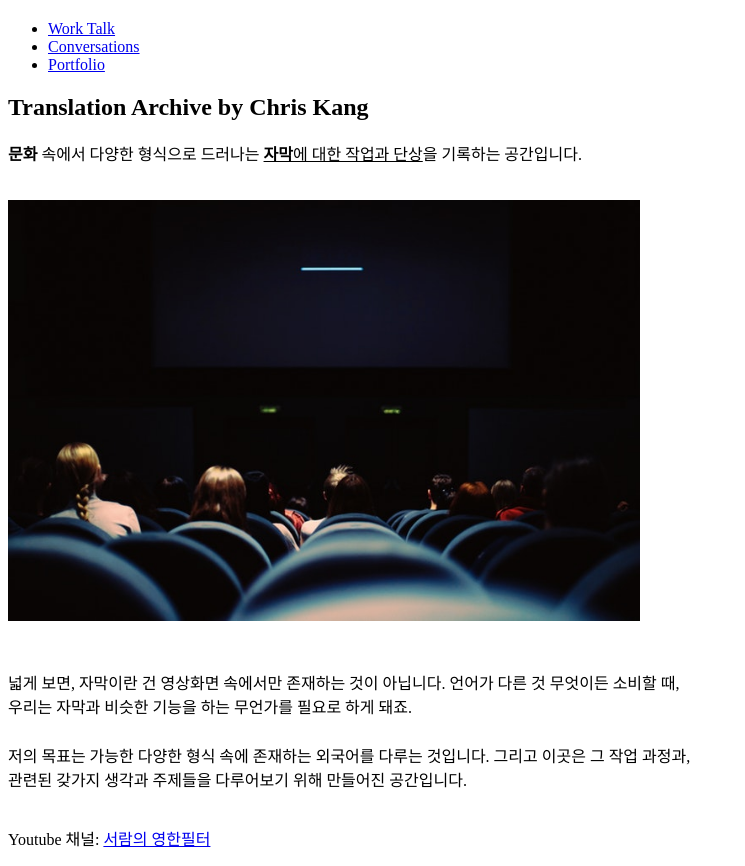
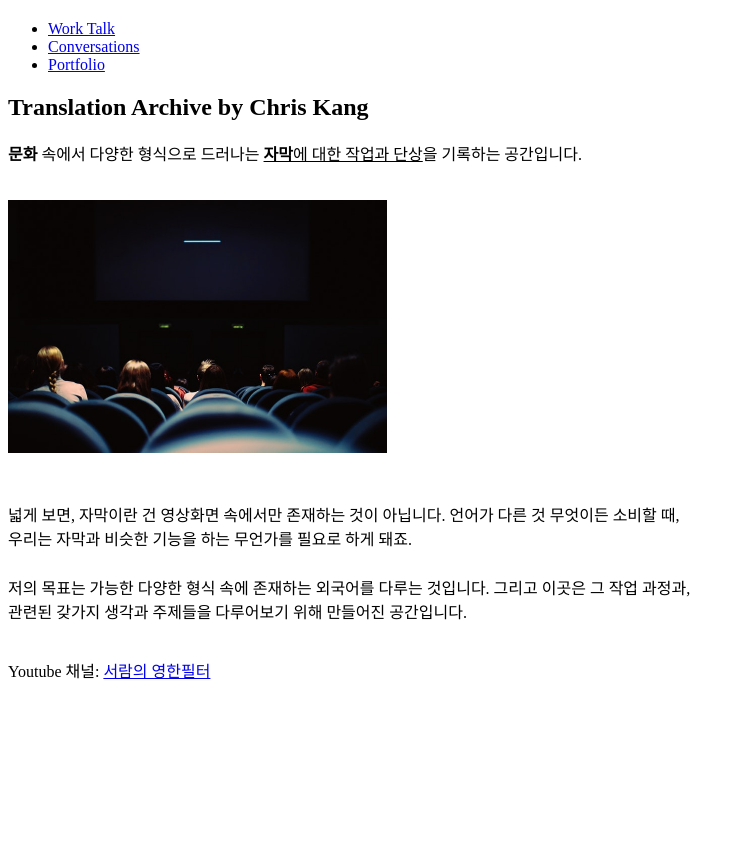
Before and after one commit to chriskang312/Subscreen, a plain HTML site: page index.html in a window 1280 px wide. Shown: the part 60-926 px from the top of the page, without its empty margins (0-745 px from the left). After the commit the page ends 800 px from the top, so only its background shows below. Drawn offline with Linux system fonts and the light colour scheme.

Commit message:
Update index.html

```diff
--- a/index.html
+++ b/index.html
@@ -11,6 +11,6 @@
   <li> <a href="Portfolio.html">Portfolio</a></li>
 </ul>
 <h2>Translation Archive by Chris Kang</h2>
-<p><strong>문화</strong> 속에서 다양한 형식으로 드러나는 <strong><u>자막</strong>에 대한 작업과 단상</u>을 기록하는 공간입니다.</p><p style="margin-top:35px;"><img src="screen.jpeg" width="50%"></p><p style="margin-top:45px;">넓게 보면, 자막이란 건 영상화면 속에서만 존재하는 것이 아닙니다. 언어가 다른 것 무엇이든 소비할 때,<br>우리는 자막과 비슷한 기능을 하는 무언가를 필요로 하게 돼죠.</p><p style="margin-top:25px;">저의 목표는 가능한 다양한 형식 속에 존재하는 외국어를 다루는 것입니다. 그리고 이곳은 그 작업 과정과,<br>관련된 갖가지 생각과 주제들을 다루어보기 위해 만들어진 공간입니다.</p><p style="margin-top:35px;"> Youtube 채널: <a href="https://www.youtube.com/channel/UCqgBFt_Q7K_CPoem2b8_Fyw" target="_blank" title="Youtube">서람의 영한필터</a>
+<p><strong>문화</strong> 속에서 다양한 형식으로 드러나는 <strong><u>자막</strong>에 대한 작업과 단상</u>을 기록하는 공간입니다.</p><p style="margin-top:35px;"><img src="screen.jpeg" width="30%"></p><p style="margin-top:45px;">넓게 보면, 자막이란 건 영상화면 속에서만 존재하는 것이 아닙니다. 언어가 다른 것 무엇이든 소비할 때,<br>우리는 자막과 비슷한 기능을 하는 무언가를 필요로 하게 돼죠.</p><p style="margin-top:25px;">저의 목표는 가능한 다양한 형식 속에 존재하는 외국어를 다루는 것입니다. 그리고 이곳은 그 작업 과정과,<br>관련된 갖가지 생각과 주제들을 다루어보기 위해 만들어진 공간입니다.</p><p style="margin-top:35px;"> Youtube 채널: <a href="https://www.youtube.com/channel/UCqgBFt_Q7K_CPoem2b8_Fyw" target="_blank" title="Youtube">서람의 영한필터</a>
 </body>
 </html>
```
